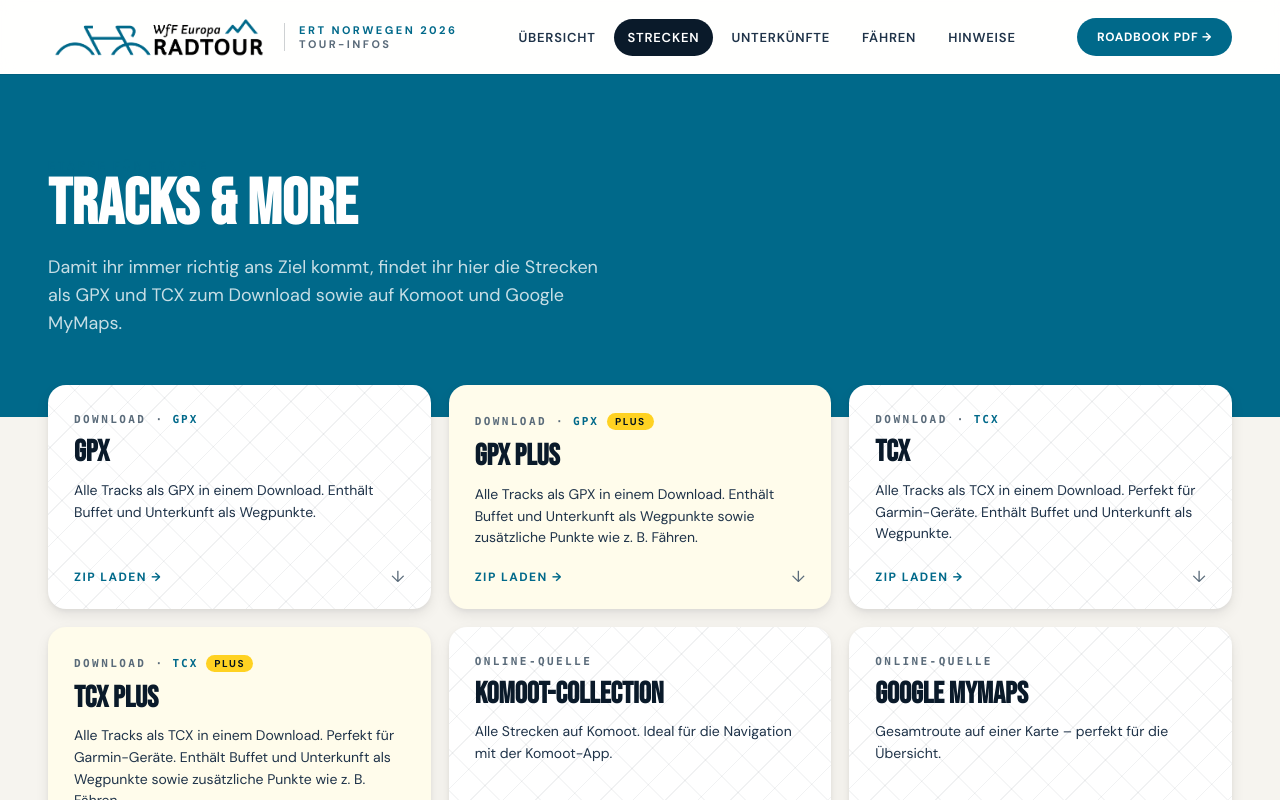
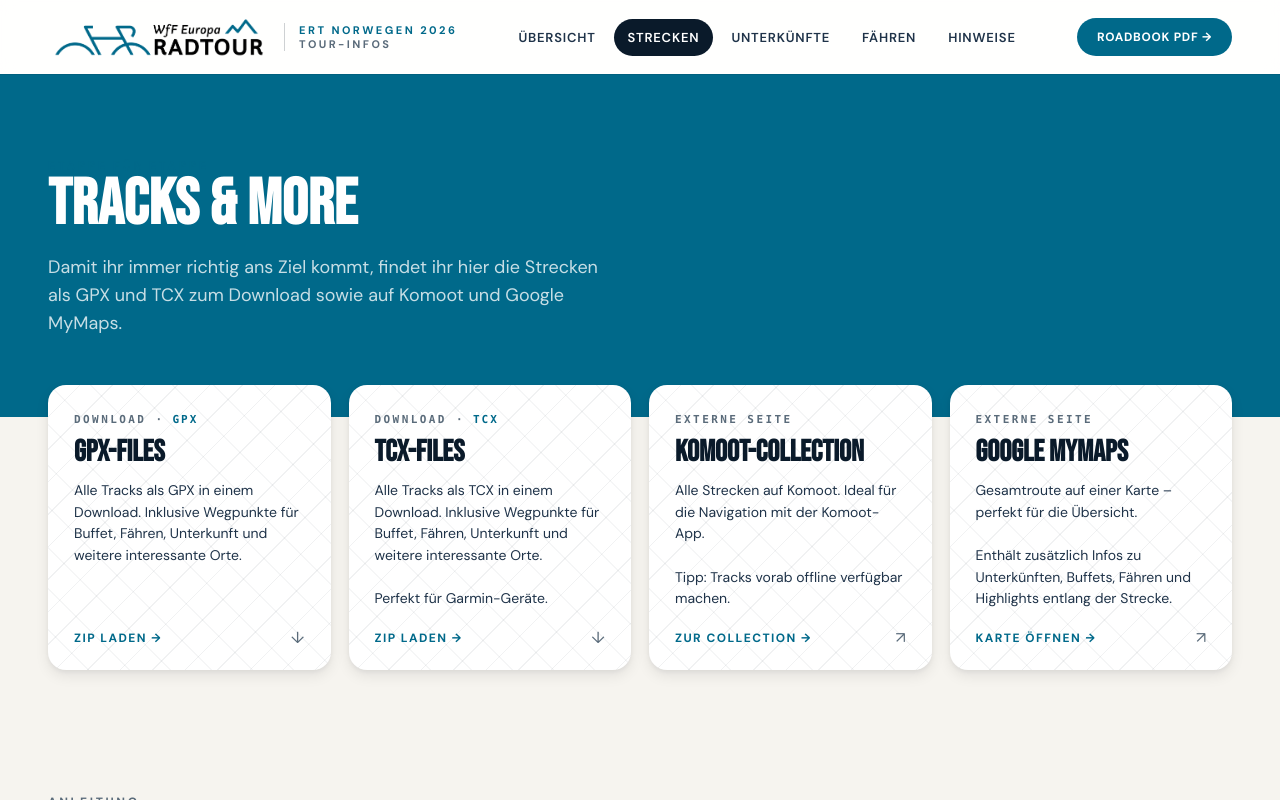
Before and after one commit to todofixme/touren, a React (Vite) app in the folder norwegen/: page /norwegen/tracks in a window 1280 px wide. Shown: the top 800 px of the page. Built offline with nearby package versions, Linux system fonts and the light colour scheme.

Commit message:
feat(tracks): improve texts and readability

```diff
--- a/norwegen/public/track_sources.json
+++ b/norwegen/public/track_sources.json
@@ -2,54 +2,32 @@
   {
     "kind": "download",
     "format": "GPX",
-    "variant": "Standard",
-    "label": "GPX",
-    "description": "Alle Tracks als GPX in einem Download. Enthält Buffet und Unterkunft als Wegpunkte.",
+    "label": "GPX-Files",
+    "description": "Alle Tracks als GPX in einem Download. Inklusive Wegpunkte für Buffet, Fähren, Unterkunft und weitere interessante Orte.",
     "url": "/norwegen/downloads/norwegen_gpx.zip",
     "verb": "ZIP laden"
   },
   {
     "kind": "download",
-    "format": "GPX",
-    "variant": "Plus",
-    "label": "GPX plus",
-    "description": "Alle Tracks als GPX in einem Download. Enthält Buffet und Unterkunft als Wegpunkte sowie zusätzliche Punkte wie z. B. Fähren.",
-    "url": "/norwegen/downloads/norwegen_gpx_plus.zip",
-    "verb": "ZIP laden"
-  },
-  {
-    "kind": "download",
     "format": "TCX",
-    "variant": "Standard",
-    "label": "TCX",
-    "description": "Alle Tracks als TCX in einem Download. Perfekt für Garmin-Geräte. Enthält Buffet und Unterkunft als Wegpunkte.",
+    "label": "TCX-Files",
+    "description": "Alle Tracks als TCX in einem Download. Inklusive Wegpunkte für Buffet, Fähren, Unterkunft und weitere interessante Orte.\n\nPerfekt für Garmin-Geräte.",
     "url": "/norwegen/downloads/norwegen_tcx.zip",
-    "verb": "ZIP laden"
-  },
-  {
-    "kind": "download",
-    "format": "TCX",
-    "variant": "Plus",
-    "label": "TCX plus",
-    "description": "Alle Tracks als TCX in einem Download. Perfekt für Garmin-Geräte. Enthält Buffet und Unterkunft als Wegpunkte sowie zusätzliche Punkte wie z. B. Fähren.",
-    "url": "/norwegen/downloads/norwegen_tcx_plus.zip",
     "verb": "ZIP laden"
   },
   {
     "kind": "online",
     "format": null,
-    "variant": null,
     "label": "Komoot-Collection",
-    "description": "Alle Strecken auf Komoot. Ideal für die Navigation mit der Komoot-App.",
+    "description": "Alle Strecken auf Komoot. Ideal für die Navigation mit der Komoot-App.\n\nTipp: Tracks vorab offline verfügbar machen.",
     "url": "https://www.komoot.com/de-de/collection/4360546/-wff-europaradtour-norwegen-2026",
     "verb": "Zur Collection"
   },
   {
     "kind": "online",
     "format": null,
-    "variant": null,
     "label": "Google MyMaps",
-    "description": "Gesamtroute auf einer Karte – perfekt für die Übersicht.",
+    "description": "Gesamtroute auf einer Karte – perfekt für die Übersicht.\n\nEnthält zusätzlich Infos zu Unterkünften, Buffets, Fähren und Highlights entlang der Strecke.",
     "url": "https://www.google.com/maps/d/u/0/edit?mid=1nP4WTVBQyTcDZO363uIKecOxuUUcV1M&usp=sharing",
     "verb": "Karte öffnen"
   }
--- a/norwegen/src/pages/TracksPage.jsx
+++ b/norwegen/src/pages/TracksPage.jsx
@@ -26,9 +26,8 @@ export default function TracksPage() {
                href={src.url} target="_blank" rel="noopener noreferrer">
               <div className="ts-num">
                 {isDownload
-                  ? <>Download · <span className="ts-fmt">{src.format}</span>
-                      {isPlus && <span className="ts-plus">Plus</span>}</>
-                  : <>Online-Quelle</>}
+                  ? <>Download · <span className="ts-fmt">{src.format}</span></>
+                  : <>Externe Seite</>}
               </div>
               <h3>{src.label}</h3>
               <p>{src.description}</p>
@@ -49,10 +48,9 @@ export default function TracksPage() {
 
         <div className="howto-layout">
           <div className="howto-intro-text">
-            <p>Im Folgenden findest du die Tracks unserer Tour zum Download. Die Tracks enthalten
-               Unterkünfte und das Buffet als Wegpunkte; die Plus-Variante enthält zusätzlich Infos
-               wie Cafés und Highlights der Strecke.</p>
-            <p>Weiterhin kannst du zwischen GPX- und TCX-Dateien wählen. TCX eignet sich besonders
+            <p>Hier findest du die Tracks unserer Tour zum Download. Inklusive Wegpunkte für
+                Buffets, Fähren, Unterkünfte, Cafés und weitere Highlights der Strecke.</p>
+            <p>Du kannst zwischen GPX- und TCX-Dateien wählen. TCX eignet sich besonders
                für Garmin-Geräte. So werden dir zum Beispiel die Wegpunkte in der
                Streckenpunkteliste angezeigt (siehe Screenshot).</p>
           </div>
--- a/norwegen/src/styles.css
+++ b/norwegen/src/styles.css
@@ -148,18 +148,16 @@ a { color: inherit; }
 .tracks-hero h1 { color: #fff; }
 .tracks-hero .eyebrow { color: var(--accent); }
 .tracks-hero p { color: rgba(255,255,255,0.78); max-width: 560px; font-size: 18px; }
-.tracks-sources { display: grid; grid-template-columns: repeat(3, 1fr); gap: 18px; padding: 0 48px; max-width: 1280px; margin: -32px auto 0; position: relative; z-index: 2; }
+.tracks-sources { display: grid; grid-template-columns: repeat(4, 1fr); gap: 18px; padding: 0 48px; max-width: 1280px; margin: -32px auto 0; position: relative; z-index: 2; }
 .ts-card { background: #fff; border-radius: 18px; padding: 28px 26px 24px; box-shadow: var(--sh-2); display: flex; flex-direction: column; gap: 12px; min-height: 220px; text-decoration: none; color: inherit; transition: transform .2s, box-shadow .2s; }
 .ts-card:hover { transform: translateY(-3px); box-shadow: var(--sh-3); }
 .ts-card h3 { font-family: var(--font-display); text-transform: uppercase; font-size: 30px; line-height: 0.98; margin: 0; }
-.ts-card p { margin: 0; font-size: 14px; line-height: 1.55; color: var(--fg-2); flex: 1; }
+.ts-card p { margin: 0; font-size: 14px; line-height: 1.55; color: var(--fg-2); flex: 1; white-space: pre-line; }
 .ts-card .ts-foot { display: flex; align-items: center; justify-content: space-between; margin-top: 8px; gap: 8px; }
 .ts-card .ts-num { font-family: var(--font-mono); font-size: 11px; letter-spacing: 0.22em; color: var(--c-slate); font-weight: 700; text-transform: uppercase; display: inline-flex; align-items: center; gap: 8px; }
 .ts-card .ts-verb { font-size: 12px; font-weight: 700; letter-spacing: 0.12em; text-transform: uppercase; color: var(--c-ocean-blue); white-space: nowrap; }
 .ts-card .ts-ext  { font-size: 16px; color: var(--c-slate); line-height: 1; }
 .ts-card .ts-fmt { color: var(--c-ocean-blue); font-weight: 800; letter-spacing: 0.18em; }
-.ts-card .ts-plus { display: inline-block; background: var(--c-sunburst-yellow); color: var(--c-night); padding: 2px 8px 1px; border-radius: 999px; font-family: var(--font-body); font-size: 10px; letter-spacing: 0.16em; line-height: 1.4; text-transform: uppercase; }
-.ts-card.is-download.is-plus { background: #FFFCEB; }
 .howto { padding: 120px 48px 80px; max-width: 1280px; margin: 0 auto; }
 .howto-layout { display: grid; grid-template-columns: 1fr 260px; grid-template-rows: auto auto; column-gap: 56px; align-items: start; margin-top: 8px; }
 .howto-intro-text { grid-column: 1; grid-row: 1; }
```
